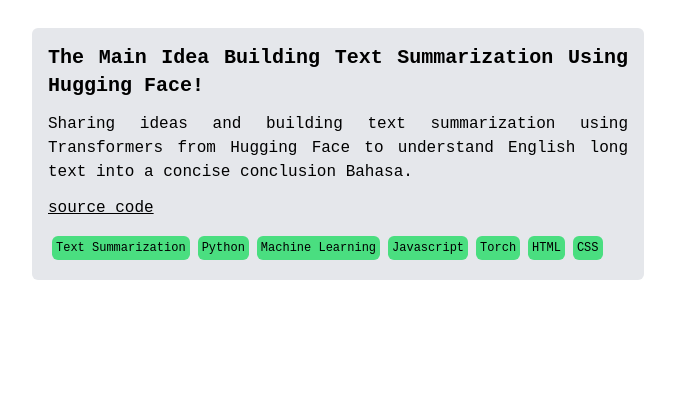
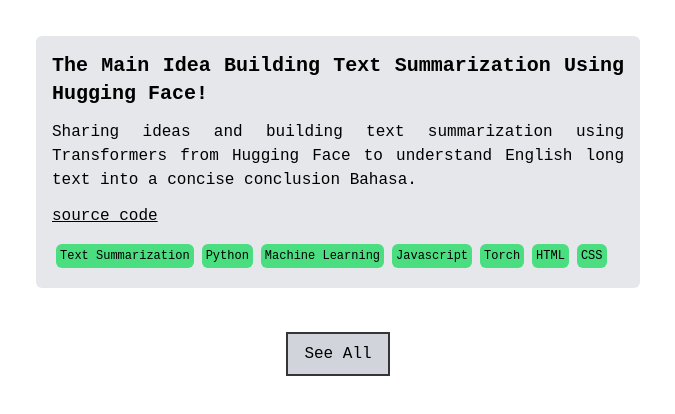
Before and after one commit to egrizq/next-js, a Next.js app: page /tailwind/card in a window 1280 px wide. Shown: the top 414 px of the page, without its empty margins (302-977 px from the left). Built offline with nearby package versions, Linux system fonts and the light colour scheme.

Commit message:
create button to show card

```diff
--- /dev/null
+++ b/src/app/components/card.tsx
@@ -0,0 +1,28 @@
+import { Main, SourceCode, Tags, Title } from "./cardComponents"
+
+const CreateCard: React.FC<{titleName: string, titleLink: string, mainText: string, linkCode: string, tags:string[]}> = ({titleName, titleLink, mainText, linkCode, tags}) => {
+    return (
+        <>
+            <div className="container mx-auto p-4 flex justify-center">
+                <div className="flex flex-wrap w-full">
+
+                    <div className="p-3">
+                        <div className="flex flex-col w-12/12 sm:w-10/12 md:w-10/12 lg:w-6/12  space-y-3 p-4 text-justify bg-gray-200 mx-auto rounded-md font-mono">
+                            <Title
+                                name={titleName}
+                                linkTitle={titleLink} />
+                            <Main text={mainText} />
+                            <SourceCode linkCode={linkCode} />
+                            <div className="flex flex-wrap">
+                                <Tags names={tags} />
+                            </div>
+                        </div>
+                    </div>
+
+                </div>
+            </div>
+        </>
+    )
+}
+
+export default CreateCard
--- a/src/app/components/article.tsx
+++ b/src/app/components/cardComponents.tsx
@@ -26,4 +26,26 @@
     )
 }
 
-export {Title, SourceCode, Main}
+const Tag: React.FC<{name: string}> = ({name}) => {
+    return (
+        <>
+            <div className="p-1">
+                <div className="flex bg-green-400 p-1 rounded-md text-xs items-center">
+                    <span>{name}</span>
+                </div>
+            </div>
+        </>
+    )
+}
+
+const Tags: React.FC<{names: string[]}> = ({names}) => {
+    return (
+        <>
+            {names.map((name, index) => (
+                <Tag key={index} name={name} />
+            ))}
+        </>
+    )
+}
+
+export {Title, SourceCode, Main, Tags}
--- a/src/app/components/tag.tsx
+++ /dev/null
@@ -1,23 +0,0 @@
-const Tag: React.FC<{name: string}> = ({name}) => {
-    return (
-        <>
-            <div className="p-1">
-                <div className="flex bg-green-400 p-1 rounded-md text-xs items-center">
-                    <span>{name}</span>
-                </div>
-            </div>
-        </>
-    )
-}
-
-const Tags: React.FC<{names: string[]}> = ({names}) => {
-    return (
-        <>
-            {names.map((name, index) => (
-                <Tag key={index} name={name} />
-            ))}
-        </>
-    )
-}
-
-export default Tags;
--- a/src/app/tailwind/card/page.tsx
+++ b/src/app/tailwind/card/page.tsx
@@ -1,29 +1,42 @@
-import Tags from "@/app/components/tag";
+"use client"
+import { useState } from "react";
 import "../../styles.css"
-import { Main, SourceCode, Title } from "@/app/components/article";
+import CreateCard from "@/app/components/card";
 
 export default function ColorCardCenter() {
+    const [show, setShow] = useState<boolean>(true)
+
+    const handleText = () => {
+        setShow(!show)
+    }
+
+    const renderCard = () => {
+        if(show) {
+            return (
+                <CreateCard
+                    titleName="The Main Idea Building Text Summarization Using Hugging Face!"
+                    titleLink="https://medium.com/@rizq.ramadhan17/the-main-idea-building-text-summarization-using-hugging-face-fae34e7500f4"
+                    mainText="Sharing ideas and building text summarization using Transformers from Hugging Face to understand English long text into a concise conclusion Bahasa."
+                    linkCode="https://github.com/egrizq/text_summarization"
+                    tags={["Text Summarization", "Python", "Machine Learning", "Javascript", "Torch", "HTML", "CSS"]}
+                />
+            )
+        }
+    }
+
     return (
         <>
             <title>card bewarna</title>
 
-            <div className="container mx-auto p-4 flex justify-center">
-                <div className="flex flex-wrap w-full">
+            <div className="container flex p-2 justify-center font-mono">
+                {renderCard()}
+            </div>
 
-                    <div className="p-3">
-                        <div className="flex flex-col w-12/12 sm:w-10/12 md:w-10/12 lg:w-6/12  space-y-3 p-4 text-justify bg-gray-200 mx-auto rounded-md font-mono">
-                            <Title
-                                name="The Main Idea Building Text Summarization Using Hugging Face!"
-                                linkTitle="https://medium.com/@rizq.ramadhan17/the-main-idea-building-text-summarization-using-hugging-face-fae34e7500f4" />
-                            <Main text="Sharing ideas and building text summarization using Transformers from Hugging Face to understand English long text into a concise conclusion Bahasa." />
-                            <SourceCode linkCode="https://github.com/egrizq/text_summarization" />
-                            <div className="flex flex-wrap">
-                                <Tags names={["Text Summarization", "Python", "Machine Learning", "Javascript", "Torch", "HTML", "CSS"]} />
-                            </div>
-                        </div>
-                    </div>
-
-                </div>
+            <div className="container flex justify-center mx-auto p-2 font-mono">
+                <button className="px-4 py-2 bg-gray-300 border-black border-2 border-opacity-75"
+                    onClick={handleText}>
+                    See All
+                </button>
             </div>
         </>
     )
```
Also changed, not shown: src/app/components/button.tsx (deleted).
